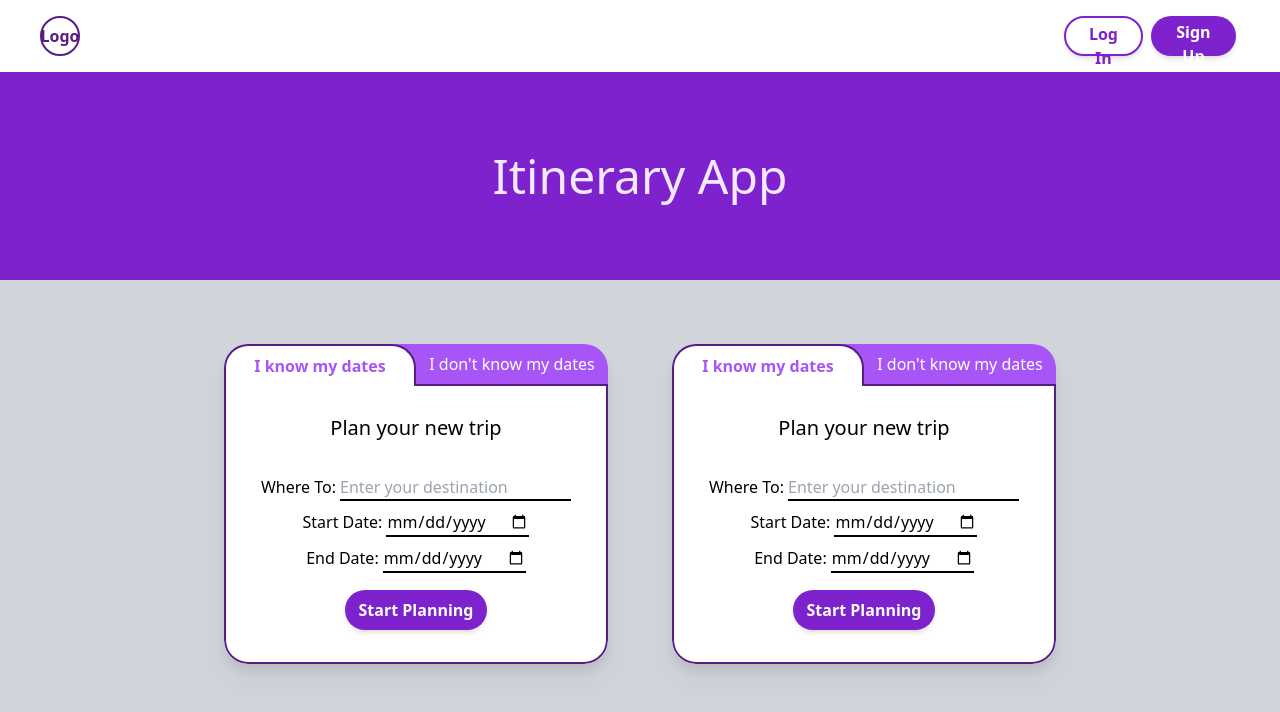
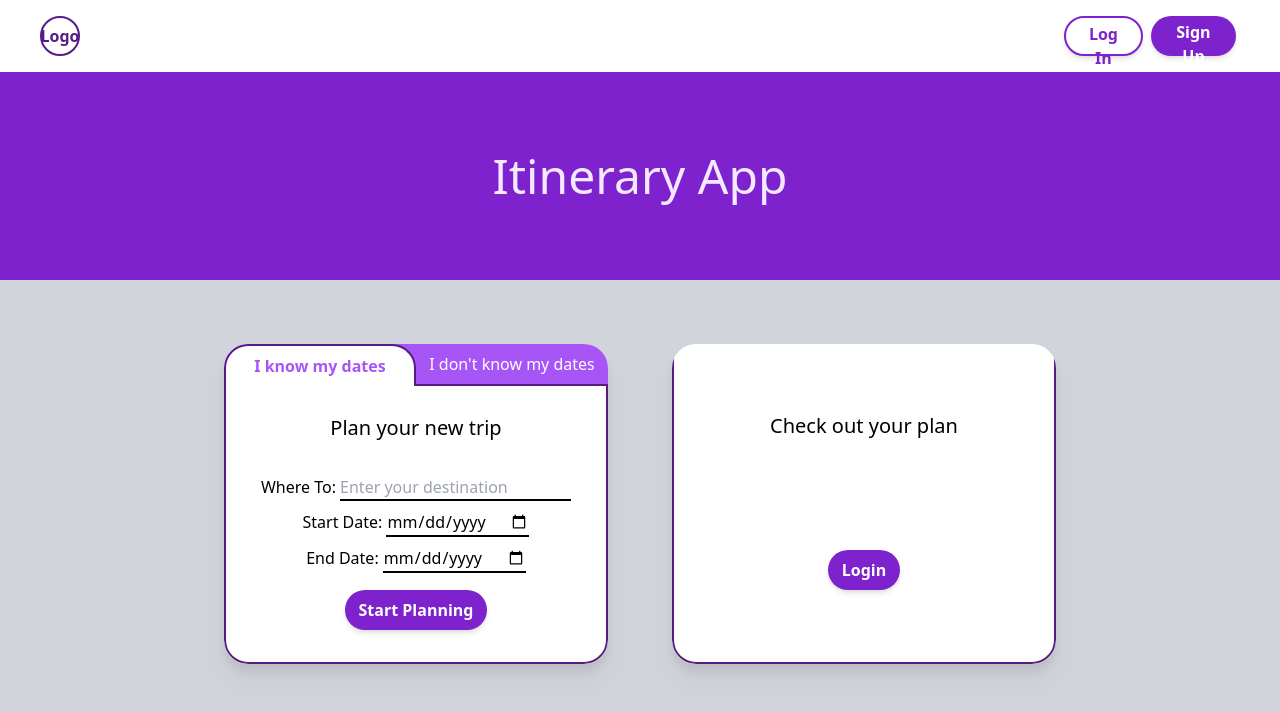
Before and after one commit to MK-Codecademy/itinerary-app, a React (Create React App) app: page / in a window 1280 px wide. Shown: the top 712 px of the page. Built offline with nearby package versions, Linux system fonts and the light colour scheme.

Commit message:
new login landing card

```diff
--- a/src/components/Button.tsx
+++ b/src/components/Button.tsx
@@ -14,9 +14,9 @@ interface button {
 
 const Button = ({ text, color, filled }: button) => {
   return (
-      <button className={`btn btn-${color}-${filled ? "filled" : "outline"}`}>
-        {text}
-      </button>
+    <button className={`btn btn-${color}-${filled ? "filled" : "outline"}`}>
+      {text}
+    </button>
   );
 };
 
--- /dev/null
+++ b/src/components/LoginCard.tsx
@@ -0,0 +1,17 @@
+import React from "react";
+import Button from "./Button";
+
+const LoginCard = () => {
+  return (
+    <div className="card w-96">
+      <div className="card-content ">
+        <h3 className="card-header pt-10">Check out your plan</h3>
+        <div className="pb-10">
+          <Button text="Login" color="purple" filled />
+        </div>
+      </div>
+    </div>
+  );
+};
+
+export default LoginCard;
--- a/src/views/LandingPage.tsx
+++ b/src/views/LandingPage.tsx
@@ -1,15 +1,15 @@
 import React from "react";
 import Hero from "../components/Hero";
+import LoginCard from "../components/LoginCard";
 import PlanNewTrip from "../components/PlanNewTrip";
 
 function LandingPage() {
-  // replace second PlanNewTrip card with the Log In/Sign Up card when ready
   return (
     <div className="landing-page">
       <Hero />
       <div className="card-grid">
         <PlanNewTrip />
-        <PlanNewTrip />
+        <LoginCard />
       </div>
     </div>
   );
```
